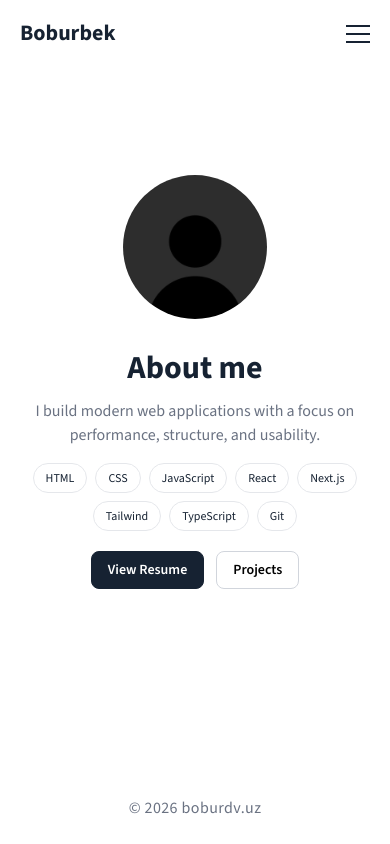
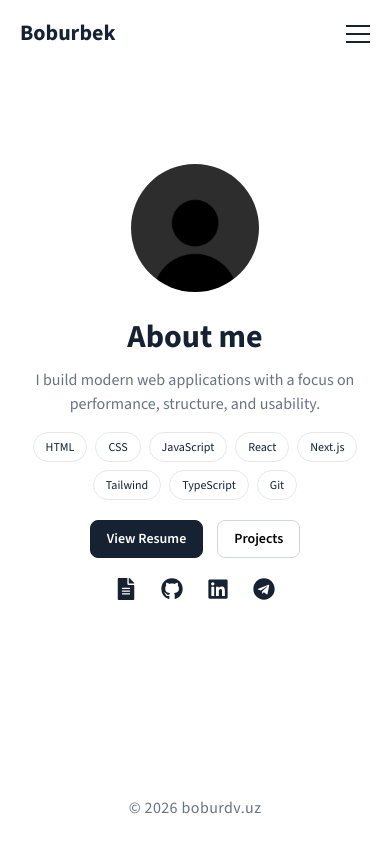
Before and after one commit to boburdv/Portfolio, a Next.js app: page /about in a window 390 px wide. Built offline with nearby package versions, Linux system fonts and the light colour scheme.

Commit message:
Refactor About page layout and add Social component.
Updated layout and styling in the About page. Added Social component for social links.

```diff
--- a/src/app/about/page.jsx
+++ b/src/app/about/page.jsx
@@ -2,15 +2,16 @@
 
 import Link from "next/link";
 import Button from "@/components/ui/Button";
+import Social from "@/components/Social";
 
 const skills = ["HTML", "CSS", "JavaScript", "React", "Next.js", "Tailwind", "TypeScript", "Git"];
 
 export default function About() {
   return (
     <section className="flex min-h-[calc(100vh-80px)] items-center">
-      <div className="mx-auto w-full max-w-5xl p-5">
-        <div className="flex flex-col items-center gap-6 md:flex-row md:items-start md:gap-10">
-          <img src="/me-sd.jpg" alt="Boburbek" className="fade-up h-36 w-36 md:h-52 md:w-52 rounded-full object-cover" />
+      <div className="mx-auto w-full max-w-5xl px-5 py-4 md:p-5">
+        <div className="flex flex-col items-center gap-5 md:flex-row md:items-start md:gap-10">
+          <img src="/me-sd.jpg" alt="Boburbek" className="fade-up h-32 w-32 md:h-52 md:w-52 rounded-full object-cover" />
 
           <div className="text-center md:text-left">
             <h1 className="fade-up d200 text-[32px] md:text-[45px] font-extrabold text-[#162232]">About me</h1>
@@ -25,7 +26,7 @@ export default function About() {
               ))}
             </div>
 
-            <div className="fade-up d500 mt-5 md:mt-6 flex justify-center gap-3 md:gap-4 md:justify-start">
+            <div className="fade-up d500 mt-5 md:mt-6 flex justify-center gap-3.5 md:gap-4 md:justify-start">
               <Link href="/Boburbek-Resume.pdf" target="_blank">
                 <Button variant="primary">View Resume</Button>
               </Link>
@@ -34,6 +35,10 @@ export default function About() {
                 <Button variant="secondary">Projects</Button>
               </Link>
             </div>
+
+            <div className="fade-up d500 mt-5 md:mt-6 flex justify-center md:justify-start">
+              <Social />
+            </div>
           </div>
         </div>
       </div>
```
